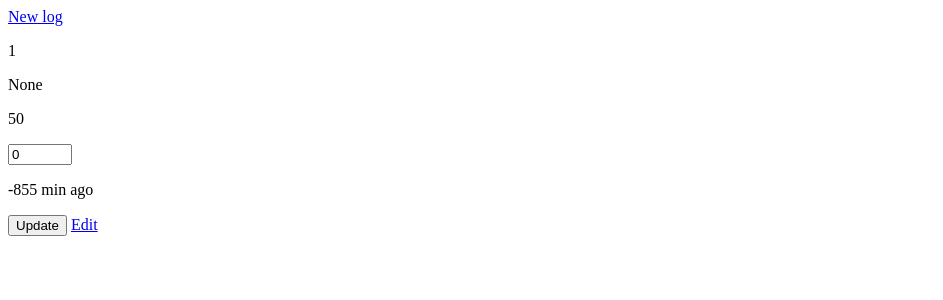
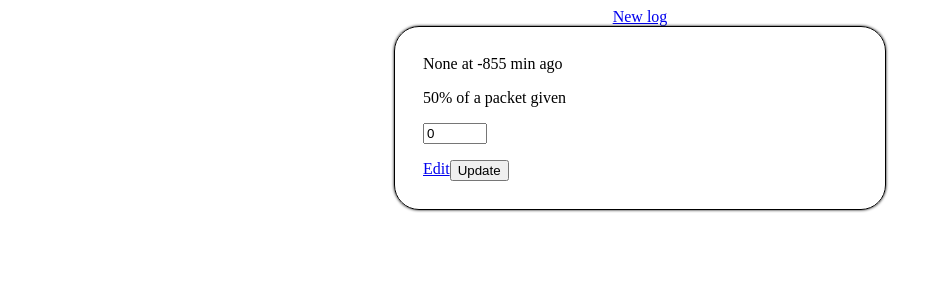
Before and after one commit to Jacob1Carter/petfoodlogs, a Flask app: page /logs in a window 1280 px wide. Shown: the top 300 px of the page, without its empty margins (0-943 px from the left). Run offline with Flask 3, Linux system fonts and the light colour scheme; the visitor is signed in with stand-in values (Sample User, id 1); data comes from the database, SQL or seed files in the repository; both versions use the stored data as it was after the commit; parts of the project's set-up code (start-up, migrations or seed data) failed here and were passed over.

Commit message:
Started CSS

```diff
--- a/main.py
+++ b/main.py
@@ -172,13 +172,13 @@ def new_log_input():
 
 
 @login_required
-@app.route("update/<id>", methods=["POST"])
+@app.route("/update/<id>", methods=["POST"])
 def update(id):
     return redirect("/logs")
 
 
 @login_required
-@app.route("edit/<id>")
+@app.route("/edit/<id>")
 def edit(id):
     return render_template("edit-log.html")
 
--- /dev/null
+++ b/static/css/styles.css
@@ -0,0 +1,22 @@
+body {
+    display: flex;
+    flex-direction: column;
+    align-items: center;
+}
+
+.logbox {
+    border: 1px solid #000;
+    border-radius: 25px;
+    box-shadow: 0px 0px 3px;
+    padding: 20px;
+    display: flex;
+    flex-direction: column;
+    min-width: 450px
+}
+
+.logbox div {
+    display: flex;
+    flex-direction: row;
+    padding: 3px;
+    margin: 5px;
+}
--- a/templates/base/head.html
+++ b/templates/base/head.html
@@ -2,6 +2,8 @@
 
 <head>
     <title>Pet Food Logs</title>
+
+    <link rel="stylesheet" href="{{ url_for('static', filename='css/styles.css') }}">
 </head>
 
 <!-- /head.html -->
--- a/templates/main/logs.html
+++ b/templates/main/logs.html
@@ -4,14 +4,11 @@
     <body>
         <a href="/new-log">New log</a>
         {% for log in logs %}
-            <form method="POST" action="/update-{{ log['id'] }}">
-                <p>{{ log["id"] }}</p>
-                <p>{{ log["food"] }}</p>
-                <p>{{ log["given_percent"] }}</p>
-                <input type="number" value="{{ log['eaten_percent'] }}" min="0" max="100">
-                <p>{{ log["datetime_str"] }}</p>
-                <button type="submit">Update</button>
-                <a href="/edit-{{ log['id'] }}">Edit</a>
+            <form method="POST" action="/update-{{ log['id'] }}" class="logbox">
+                <div>{{ log["food"] }} at {{ log["datetime_str"] }}</div>
+                <div>{{ log["given_percent"] }}% of a packet given</div>
+                <div><input type="number" value="{{ log['eaten_percent'] }}" min="0" max="100"></div>
+                <div><a href="/edit-{{ log['id'] }}">Edit</a><button type="submit">Update</button></div>
             </form>
         {% endfor %}
     </body>
```
Also changed, not shown: data/database.db.
